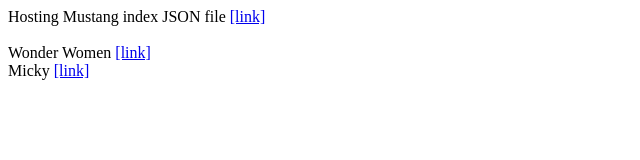
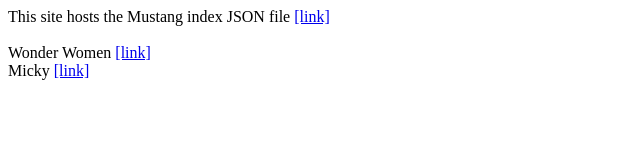
Before and after one commit to dya-create/hostingjson, a plain HTML site: page index.html in a window 1280 px wide. Shown: the whole page, without its empty margins (0-640 px from the left). Drawn offline with Linux system fonts and the light colour scheme.

Commit message:
Update index.html

```diff
--- a/index.html
+++ b/index.html
@@ -9,7 +9,7 @@
     <title>Mustang Index</title>
 </head>
 <body>
-	 Hosting Mustang index JSON file
+	This site hosts the Mustang index JSON file
 	<a href="index.json" target="_blank">[link]</a><br /><br />
 	Wonder Women  <a href="zxhtuzvymg.json" target="_blank">[link]</a><br />
 	Micky  <a href="jwyhiknmaa.json" target="_blank">[link]</a>
```
